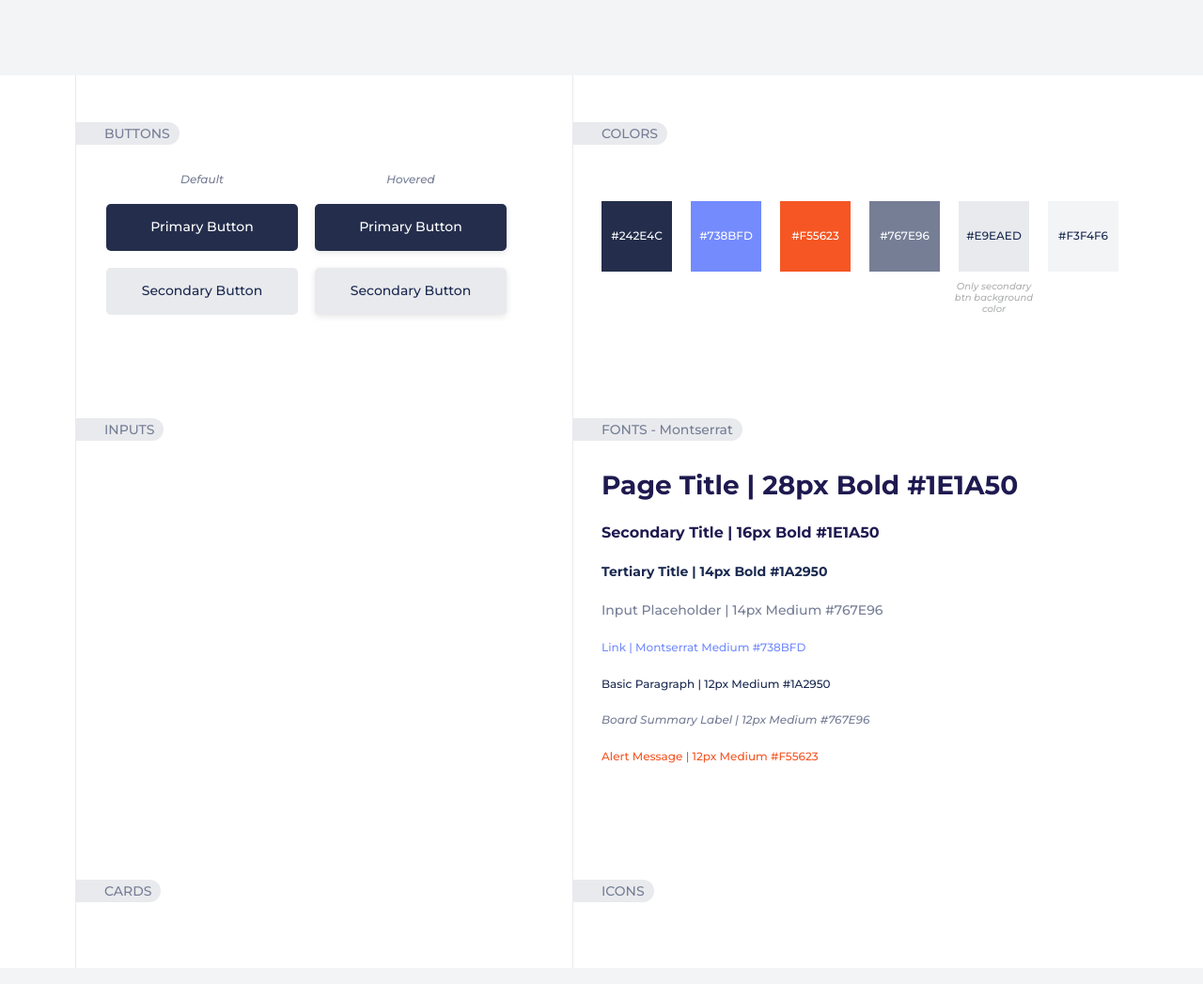
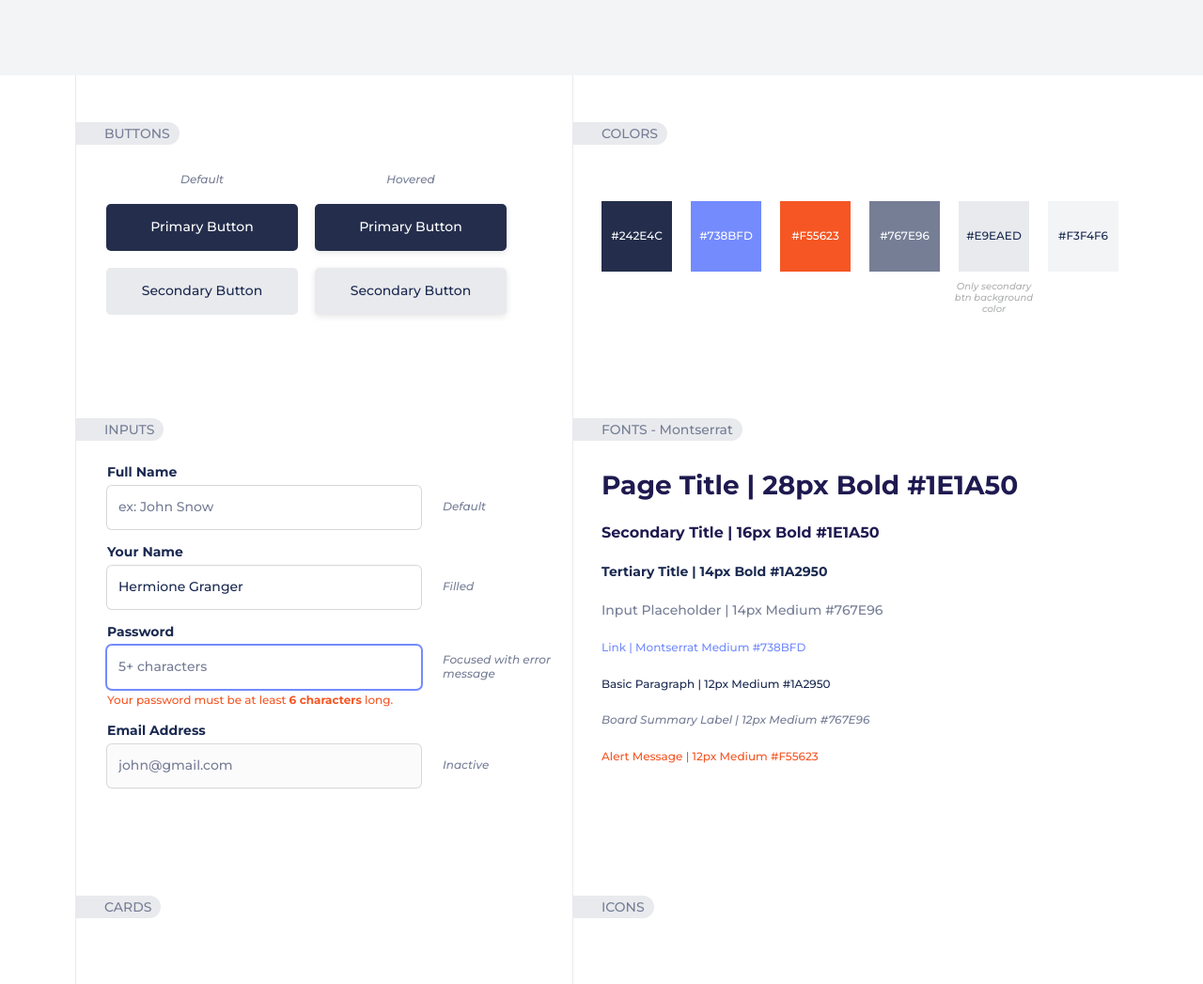
Before and after one commit to Yoona8/i-code-this, a plain HTML site: page roadmap/style-guide/index.html in a window 1280 px wide. Shown: the whole page at 94% size. Drawn offline with Linux system fonts and the light colour scheme.

Commit message:
feature: Add inputs block

```diff
--- a/roadmap/style-guide/index.html
+++ b/roadmap/style-guide/index.html
@@ -21,26 +21,26 @@
     <table class="ui-block__content buttons">
       <thead>
         <tr>
-          <th class="ui-block__cell summary">Default</th>
-          <th class="ui-block__cell summary">Hovered</th>
+          <th class="buttons__cell summary">Default</th>
+          <th class="buttons__cell summary">Hovered</th>
         </tr>
       </thead>
       <tbody>
         <tr>
-          <td class="ui-block__cell">
+          <td class="buttons__cell">
             <button class="button button--primary" type="button">Primary Button</button>
           </td>
-          <td class="ui-block__cell">
+          <td class="buttons__cell">
             <button class="button button--primary" type="button" hovered>
               Primary Button
             </button>
           </td>
         </tr>
         <tr>
-          <td class="ui-block__cell">
+          <td class="buttons__cell">
             <button class="button button--secondary" type="button">Secondary Button</button>
           </td>
-          <td class="ui-block__cell">
+          <td class="buttons__cell">
             <button class="button button--secondary" type="button" hovered>Secondary Button</button>
           </td>
         </tr>
@@ -91,6 +91,76 @@
   </article>
   <article class="ui-block">
     <h2 class="ui-block__title">Inputs</h2>
+    <table class="ui-block__content inputs">
+      <thead class="visually-hidden">
+        <tr>
+          <th>Example</th>
+          <th>Description</th>
+        </tr>
+      </thead>
+      <tbody>
+        <tr>
+          <td class="inputs__input">
+            <p class="input">
+              <label class="input__label title-3" for="full-name">Full Name</label>
+              <input class="input__field" id="full-name" name="full-name" type="text" placeholder="ex: John Snow">
+            </p>
+          </td>
+          <td class="inputs__description summary">Default</td>
+        </tr>
+        <tr>
+          <td class="inputs__input">
+            <p class="input">
+              <label class="input__label title-3" for="name">Your Name</label>
+              <input
+                class="input__field"
+                id="name"
+                name="name"
+                type="text"
+                placeholder="Hermione Granger"
+                value="Hermione Granger"
+              >
+            </p>
+          </td>
+          <td class="inputs__description summary">Filled</td>
+        </tr>
+        <tr>
+          <td class="inputs__input">
+            <p class="input input--with-error">
+              <label class="input__label title-3" for="password">Password</label>
+              <input
+                class="input__field"
+                id="password"
+                name="password"
+                type="password"
+                placeholder="5+ characters"
+                data-focused
+              >
+              <span class="input__error alert">
+                Your password must be at least <strong>6 characters</strong> long.
+              </span>
+            </p>
+          </td>
+          <td class="inputs__description inputs__description--with-error summary">Focused with error message</td>
+        </tr>
+        <tr>
+          <td class="inputs__input">
+            <p class="input">
+              <label class="input__label title-3" for="email">Email Address</label>
+              <input
+                class="input__field"
+                id="email"
+                name="email"
+                type="email"
+                placeholder="john@gmail.com"
+                disabled
+              >
+            </p>
+          </td>
+          <td class="inputs__description summary">Inactive</td>
+        </tr>
+      </tbody>
+    </table>
   </article>
   <article class="ui-block">
     <h2 class="ui-block__title">Fonts - <span class="ui-block__title-description">Montserrat</span></h2>
--- a/roadmap/style-guide/styles.css
+++ b/roadmap/style-guide/styles.css
@@ -11,6 +11,8 @@
   --color-text-1: #767E96;
   --color-text-2: #ACAEB0;
   --color-text-contrast: #FFFFFF;
+  --color-field-border: #D7D7D7;
+  --color-field-bg-disabled: #FCFBFC;
 }
 
 html,
@@ -82,7 +84,7 @@ body {
   padding-left: calc(30px - 8px);
 }
 
-.ui-block__cell {
+.buttons__cell {
   padding: 8px;
 }
 
@@ -157,7 +159,7 @@ body {
   list-style: none;
 }
 
-.fonts li {
+.fonts li:not(:last-child) {
   margin-bottom: 24px;
 }
 
@@ -188,7 +190,8 @@ body {
   text-decoration: underline;
 }
 
-.input-placeholder {
+.input-placeholder,
+.input__field::placeholder {
   font-weight: 500;
   font-size: 14px;
   color: var(--color-text-1);
@@ -197,3 +200,70 @@ body {
 .alert {
   color: var(--color-alert);
 }
+
+.inputs {
+  width: 100%;
+}
+
+.inputs__input {
+  max-width: 426px;
+}
+
+.inputs__description {
+  width: 116px;
+  padding: 23px 20px 12px;
+}
+
+.inputs__description--with-error {
+  padding-bottom: 32px;
+}
+
+.input {
+  position: relative;
+  margin: 0 0 12px;
+}
+
+.input--with-error {
+  padding-bottom: 20px;
+}
+
+.input__error {
+  position: absolute;
+  bottom: 0;
+  max-width: 100%;
+  margin-top: 3px;
+  white-space: nowrap;
+  text-overflow: ellipsis;
+  overflow: hidden;
+}
+
+.input__label {
+  display: block;
+  margin-bottom: 6px;
+}
+
+.input__field {
+  box-sizing: border-box;
+  display: block;
+  min-height: 46px;
+  width: 100%;
+  margin: 0;
+  padding: 12px;
+  font: inherit;
+  font-weight: 500;
+  font-size: 14px;
+  color: var(--color-text-0);
+  border: 0;
+  border-radius: 5px;
+  box-shadow: 0 0 0 1px var(--color-field-border);
+  outline: none;
+}
+
+.input__field:not(:disabled):focus,
+.input__field[data-focused] {
+  box-shadow: 0 0 0 2px var(--color-primary);
+}
+
+.input__field:disabled {
+  background-color: var(--color-field-bg-disabled);
+}
```
